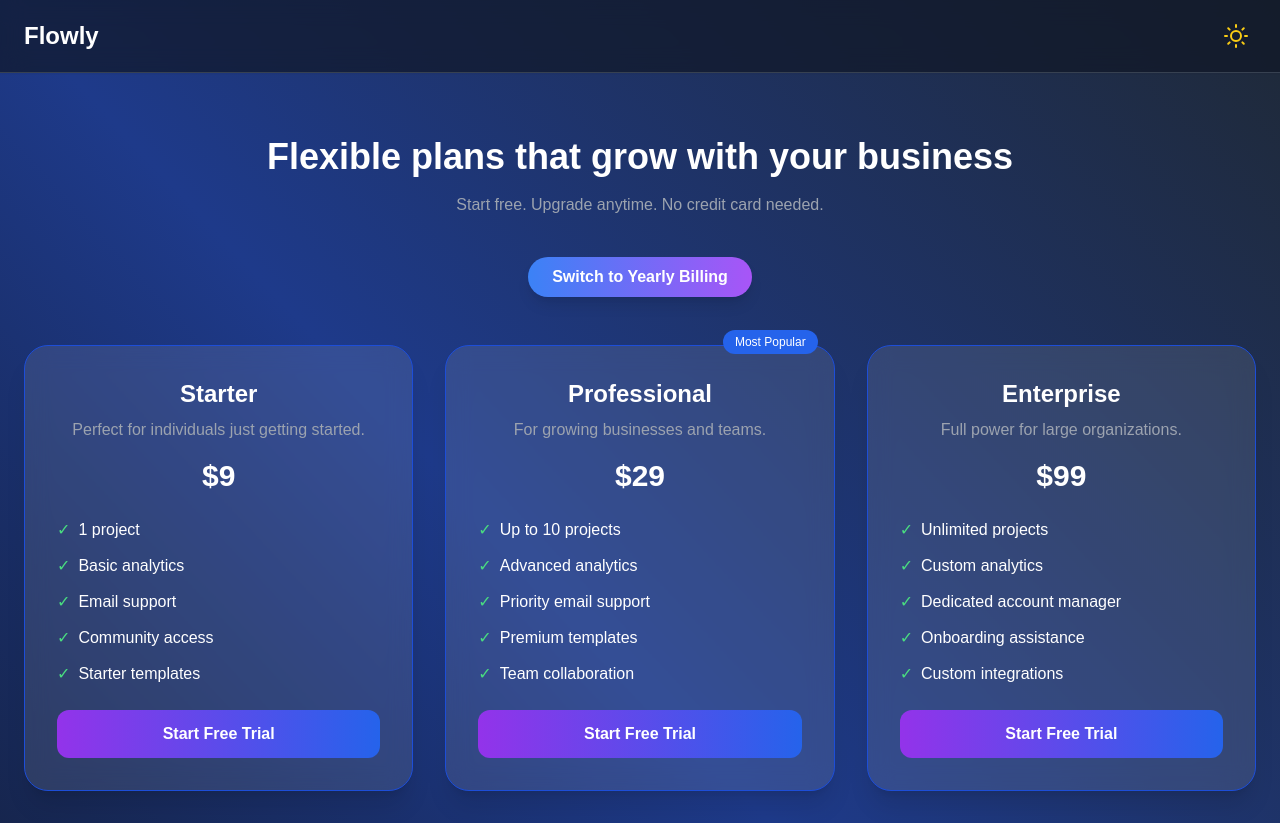
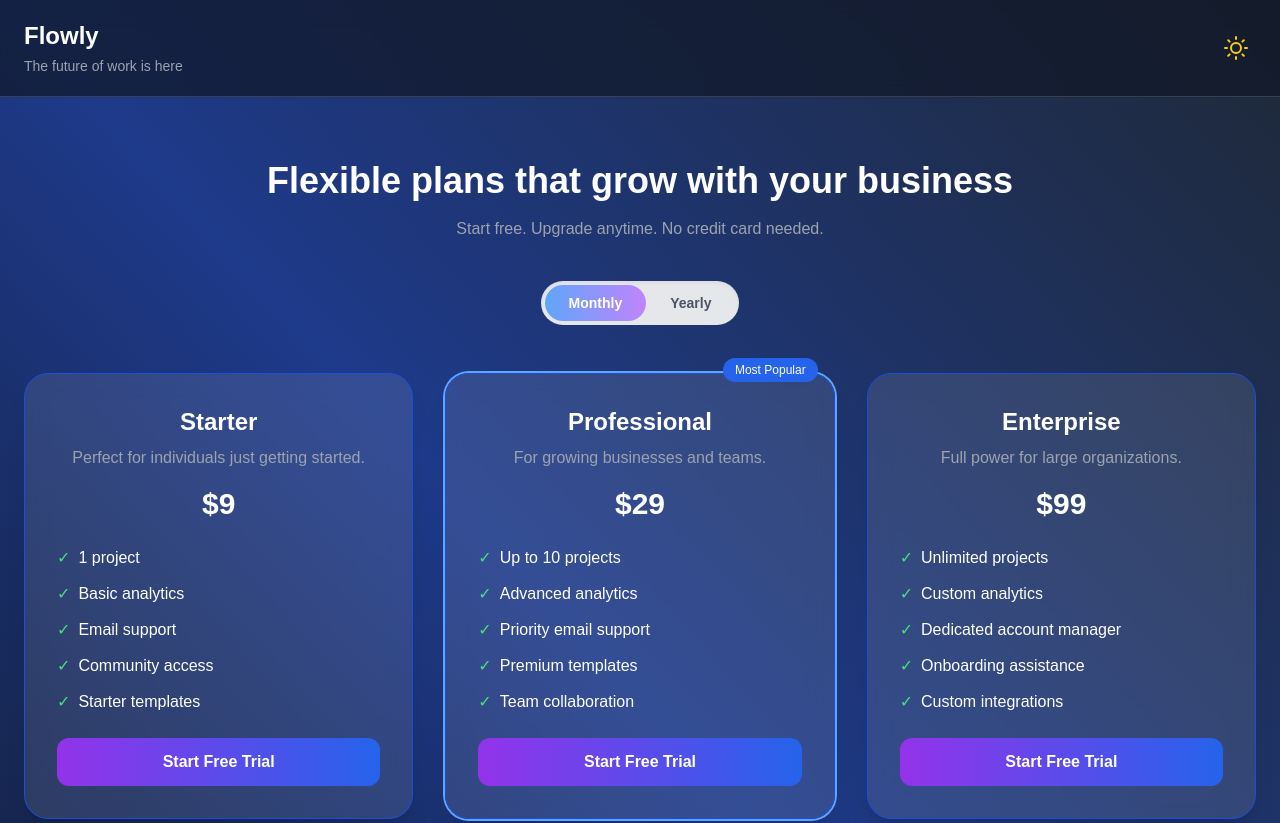
Before and after one commit to msherazy/workspace, a Next.js app: page / in a window 1280 px wide. Shown: the top 823 px of the page. Built offline with nearby package versions, Linux system fonts and the light colour scheme.

Commit message:
Add tooltip for selected pricing plan, enhance theme support, and improve animations on the PricingPage

```diff
--- a/src/app/page.tsx
+++ b/src/app/page.tsx
@@ -1,7 +1,7 @@
 "use client";
 
-import { useState } from "react";
-import { motion } from "framer-motion";
+import { useEffect, useState } from "react";
+import { AnimatePresence, motion } from "framer-motion";
 import { FiMoon, FiSun } from "react-icons/fi";
 
 const plans = [
@@ -67,15 +67,47 @@ const faqs = [
 export default function PricingPage() {
   const [billingCycle, setBillingCycle] = useState("monthly");
   const [theme, setTheme] = useState("dark");
+  const [selectedPlan, setSelectedPlan] = useState<string | null>(null);
+  const [showTooltip, setShowTooltip] = useState(false);
+
+  useEffect(() => {
+    if (selectedPlan) {
+      setShowTooltip(true);
+      const timer = setTimeout(() => setShowTooltip(false), 3000);
+      return () => clearTimeout(timer);
+    }
+  }, [selectedPlan]);
 
   return (
-    <div className={theme === "light" ? "min-h-screen bg-gray-100 text-black" : "min-h-screen bg-gradient-to-tr from-gray-900 via-blue-900 to-gray-800 text-white"}>
+    <div className={theme === "light" ? "min-h-screen bg-gradient-to-b from-gray-50 to-white text-black" : "min-h-screen bg-gradient-to-tr from-gray-900 via-blue-900 to-gray-800 text-white"}>
+
+      {/* Tooltip */}
+      {showTooltip && (
+        <AnimatePresence>
+          <motion.div
+            initial={{ opacity: 0, y: 20 }}
+            animate={{ opacity: 1, y: 0 }}
+            exit={{ opacity: 0, y: 20 }}
+            className="fixed bottom-8 right-8 bg-purple-600 text-white text-sm px-5 py-2 rounded-full shadow-lg z-50"
+          >
+            Selected Plan: {selectedPlan}
+          </motion.div>
+        </AnimatePresence>
+      )}
 
       {/* Header */}
       <header className={`sticky top-0 z-50 backdrop-blur-md ${
-        theme === "light" ? "bg-white/70 border-b border-gray-300" : "bg-gray-900/70 border-b border-gray-700"
-      } flex items-center justify-between px-6 py-4 shadow-sm`}>
-        <div className="font-bold text-2xl">Flowly</div>
+        theme === "light" ? "bg-white/80 border-b border-gray-300" : "bg-gray-900/70 border-b border-gray-700"
+      } flex items-center justify-between px-6 py-5 shadow-sm`}>
+        <div className="flex flex-col text-left leading-tight">
+          <span className="font-bold text-2xl">Flowly</span>
+          <span className={`text-sm mt-1 ${
+            theme === "light" ? "text-gray-600 font-medium" : "text-gray-400"
+          }`}>
+    The future of work is here
+  </span>
+        </div>
+
         <button
           onClick={() => setTheme(theme === "light" ? "dark" : "light")}
           className="p-2 rounded-full hover:bg-gray-200 dark:hover:bg-gray-700 transition"
@@ -90,25 +122,50 @@ export default function PricingPage() {
 
       <main className="py-16 px-6">
         <div className="max-w-7xl mx-auto text-center">
-          <h1 className="text-4xl font-bold mb-4">Flexible plans that grow with your business</h1>
-          <p className="text-gray-400 mb-10">Start free. Upgrade anytime. No credit card needed.</p>
+          <motion.h1 initial={{ opacity: 0, y: -20 }} animate={{ opacity: 1, y: 0 }} transition={{ duration: 0.6 }} className="text-4xl font-bold mb-4">Flexible plans that grow with your business</motion.h1>
+          <p className={`mb-10 ${
+            theme === "light" ? "text-gray-600 font-medium" : "text-gray-400"
+          }`}>
+            Start free. Upgrade anytime. No credit card needed.
+          </p>
 
+
+          {/* Billing Toggle */}
           <div className="flex justify-center mb-12">
-            <button
-              onClick={() => setBillingCycle(billingCycle === "monthly" ? "yearly" : "monthly")}
-              className="bg-gradient-to-r from-blue-500 to-purple-500 text-white font-semibold px-6 py-2 rounded-full shadow-lg hover:scale-105 transition"
-            >
-              {billingCycle === "monthly" ? "Switch to Yearly Billing" : "Switch to Monthly Billing"}
-            </button>
+            <div className="flex items-center bg-gray-200 dark:bg-gray-700 p-1 rounded-full shadow-inner">
+              <button
+                onClick={() => setBillingCycle("monthly")}
+                className={`px-6 py-2 rounded-full text-sm font-semibold transition ${
+                  billingCycle === "monthly" ? "bg-gradient-to-r from-blue-400 to-purple-400 text-white" : "text-gray-600 dark:text-gray-300"
+                }`}
+              >
+                Monthly
+              </button>
+              <button
+                onClick={() => setBillingCycle("yearly")}
+                className={`px-6 py-2 rounded-full text-sm font-semibold transition ${
+                  billingCycle === "yearly" ? "bg-gradient-to-r from-blue-400 to-purple-400 text-white" : "text-gray-600 dark:text-gray-300"
+                }`}
+              >
+                Yearly
+              </button>
+            </div>
           </div>
 
+          {/* Pricing Cards */}
           <div className="grid grid-cols-1 md:grid-cols-3 gap-8">
             {plans.map((plan) => (
               <motion.div
                 key={plan.title}
-                whileHover={{ scale: 1.05 }}
+                initial={{ opacity: 0, y: 30 }}
+                whileInView={{ opacity: 1, y: 0 }}
+                transition={{ duration: 0.5, delay: plan.popular ? 0.2 : 0 }}
                 className={`relative rounded-3xl p-8 shadow-xl transition backdrop-blur-md ${
-                  theme === "light" ? "bg-white/80 border border-gray-300" : "bg-white/10 border border-blue-700"
+                  theme === "light" ? "bg-white/90 border border-gray-200" : "bg-white/10 border border-blue-700"
+                } ${
+                  plan.popular ? "ring-2 ring-blue-400" : ""
+                } ${
+                  selectedPlan === plan.title ? "ring-4 ring-purple-500 scale-105" : ""
                 }`}
               >
                 {plan.popular && (
@@ -129,12 +186,13 @@ export default function PricingPage() {
                     </li>
                   ))}
                 </ul>
-                <button className={`w-full ${
-                  theme === "light"
-                    ? "bg-gradient-to-r from-blue-400 to-purple-400"
-                    : "bg-gradient-to-r from-purple-600 to-blue-600"
-                } hover:from-purple-700 hover:to-blue-700 text-white py-3 rounded-xl font-semibold transition`}>
-                  Start Free Trial
+                <button
+                  onClick={() => setSelectedPlan(plan.title)}
+                  className={`w-full py-3 rounded-xl font-semibold transition ${
+                    theme === "light" ? "bg-gradient-to-r from-blue-400 to-purple-400" : "bg-gradient-to-r from-purple-600 to-blue-600"
+                  } hover:shadow-lg hover:shadow-purple-400/50 text-white`}
+                >
+                  {selectedPlan === plan.title ? "Selected" : "Start Free Trial"}
                 </button>
               </motion.div>
             ))}
@@ -142,15 +200,21 @@ export default function PricingPage() {
 
           {/* FAQ Section */}
           <div className="mt-20 text-left max-w-4xl mx-auto">
-            <h2 className="text-3xl font-bold mb-6 text-center">Frequently Asked Questions</h2>
+            <motion.h2 initial={{ opacity: 0, y: 20 }} animate={{ opacity: 1, y: 0 }} transition={{ duration: 0.5 }} className="text-3xl font-bold mb-6 text-center">Frequently Asked Questions</motion.h2>
             <div className="space-y-6">
               {faqs.map((faq) => (
-                <div key={faq.question} className={`p-6 rounded-xl ${
-                  theme === "light" ? "bg-white/70" : "bg-white/10"
-                } backdrop-blur-md`}>
+                <motion.div
+                  key={faq.question}
+                  initial={{ opacity: 0, y: 30 }}
+                  whileInView={{ opacity: 1, y: 0 }}
+                  transition={{ duration: 0.5 }}
+                  className={`p-6 rounded-xl ${
+                    theme === "light" ? "bg-white/80" : "bg-white/10"
+                  } backdrop-blur-md`}
+                >
                   <h3 className="text-xl font-semibold mb-2">{faq.question}</h3>
                   <p className="text-gray-400">{faq.answer}</p>
-                </div>
+                </motion.div>
               ))}
             </div>
           </div>
```
